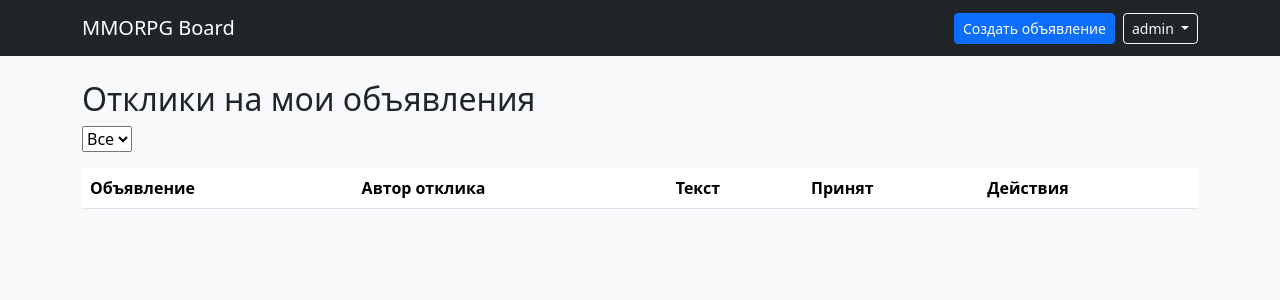
After one commit to andrey01chirkin/Mmorpg_Board, a Django app: page /my_replies/ in a window 1280 px wide. The commit adds this page. Shown: the top 300 px of the page. Run offline with Django 5.2, Linux system fonts and the light colour scheme; a user stored in the database is signed in; data comes from the database, SQL or seed files in the repository; both versions use the stored data as it was after the commit; lists and menus that the app fills with data are empty; some libraries are stand-ins or nearby versions.

```diff
--- a/mmorpg_board/board/templates/board/edit_post.html
+++ b/mmorpg_board/board/templates/board/edit_post.html
@@ -21,7 +21,7 @@
             {% if post.image %}
                 <div>
                     <label>Текущая обложка:</label><br>
-                    <img src="{{ post.image.url }}" alt="Обложка" style="max-width: 300px;">
+                    <img src="{{ post.image.url }}" class="mb-3" alt="Обложка" style="max-width: 300px;">
                 </div>
             {% endif %}
             <button type="submit" class="btn btn-success">Сохранить изменения</button>
--- /dev/null
+++ b/mmorpg_board/board/templates/board/my_replies.html
@@ -0,0 +1,39 @@
+{% extends "base.html" %}
+
+{% block content %}
+<h2>Отклики на мои объявления</h2>
+
+<form method="get">
+<!--    <label>Фильтровать по откликам:</label>-->
+    <select name="post_id" onchange="this.form.submit()">
+        <option value="">Все</option>
+        {% for post in user_posts %}
+        <option value="{{ post.id }}" {% if request.GET.post_id == post.id|stringformat:"s" %}selected{% endif %}>{{ post.title }}</option>
+        {% endfor %}
+    </select>
+</form>
+
+<table class="table mt-3">
+    <tr>
+        <th>Объявление</th>
+        <th>Автор отклика</th>
+        <th>Текст</th>
+        <th>Принят</th>
+        <th>Действия</th>
+    </tr>
+    {% for reply in replies %}
+    <tr>
+        <td>{{ reply.post.title }}</td>
+        <td>{{ reply.author.username }}</td>
+        <td>{{ reply.content }}</td>
+        <td>{{ reply.accepted|yesno:"Да,Нет" }}</td>
+        <td>
+            {% if not reply.accepted %}
+            <a href="{% url 'accept_reply' reply.id %}" class="btn btn-success">Принять</a>
+            {% endif %}
+            <a href="{% url 'delete_reply' reply.id %}" class="btn btn-danger">Удалить</a>
+        </td>
+    </tr>
+    {% endfor %}
+</table>
+{% endblock %}
--- a/mmorpg_board/board/urls.py
+++ b/mmorpg_board/board/urls.py
@@ -1,6 +1,7 @@
 from django.urls import path
 from .views import register_view, confirm_email_view, login_view, home_view, registration_success_view, create_post, \
-    post_detail_view, my_posts_view, edit_post_view
+    post_detail_view, my_posts_view, edit_post_view, my_replies_view, accept_reply_view, \
+    delete_reply_view
 from django.contrib.auth.views import LogoutView
 
 urlpatterns = [
@@ -11,8 +12,12 @@ urlpatterns = [
     path('login/', login_view, name='login'),
     path('logout/', LogoutView.as_view(next_page='home'), name='logout'),
     path('create/', create_post, name='create_post'),
-    path('post/<int:pk>/', post_detail_view, name='post_detail'),
+    path('post/<int:post_id>/', post_detail_view, name='post_detail'),
 
     path('my_posts/', my_posts_view, name='my_posts'),
     path('edit/<int:post_id>/', edit_post_view, name='edit_post'),
+
+    path('my_replies/', my_replies_view, name='my_replies'),
+    path('accept_reply/<int:reply_id>/', accept_reply_view, name='accept_reply'),
+    path('delete_reply/<int:reply_id>/', delete_reply_view, name='delete_reply'),
 ]
--- a/mmorpg_board/board/views.py
+++ b/mmorpg_board/board/views.py
@@ -1,6 +1,7 @@
+from django.conf import settings
 from django.shortcuts import render, redirect, get_object_or_404
-from .forms import CustomRegistrationForm
-from .models import EmailConfirmation, Post
+from .forms import CustomRegistrationForm, ReplyForm
+from .models import EmailConfirmation, Post, Reply
 from django.core.mail import send_mail
 from django.contrib.auth.models import User
 from .forms import EmailCodeForm
@@ -8,7 +9,6 @@ from django.contrib.auth import login
 from .forms import EmailLoginForm
 from django.contrib.auth.decorators import login_required
 from .forms import PostForm
-from ckeditor_uploader.views import upload
 
 
 def home_view(request):
@@ -90,9 +90,41 @@ def create_post(request):
     return render(request, 'board/create_post.html', {'form': form})
 
 
-def post_detail_view(request, pk):
-    post = get_object_or_404(Post, pk=pk)
-    return render(request, 'board/post_detail.html', {'post': post})
+@login_required
+def post_detail_view(request, post_id):
+    try:
+        post = get_object_or_404(Post, id=post_id)
+        accepted_replies = post.replies.filter(accepted=True)  # Отображаем только принятые отклики
+
+        if request.method == 'POST':
+            form = ReplyForm(request.POST)
+            if form.is_valid():
+                reply = form.save(commit=False)
+                reply.author = request.user
+                reply.post = post
+                reply.save()
+
+            # Отправка уведомления автору объявления
+            send_mail(
+                subject='Новый отклик на ваше объявление',
+                message=f'На ваше объявление "{post.title}" поступил отклик от {request.user.username}: {reply.content}',
+                from_email=settings.DEFAULT_FROM_EMAIL,
+                recipient_list=[post.author.email],
+                fail_silently=False,
+            )
+            return redirect('post_detail', post_id=post.id)
+        else:
+            form = ReplyForm()
+
+        return render(request, 'board/post_detail.html', {
+            'post': post,
+            'form': form,
+            'replies': accepted_replies,
+        })
+
+    except Exception as e:
+        print(f"Ошибка: {e}")
+        return render(request, 'board/error.html', {'message': str(e)})
 
 
 def my_posts_view(request):
@@ -110,3 +142,39 @@ def edit_post_view(request, post_id):
     else:
         form = PostForm(instance=post)
     return render(request, 'board/edit_post.html', {'form': form, 'post': post})
+
+
+@login_required
+def my_replies_view(request):
+    user_posts = Post.objects.filter(author=request.user)
+    replies = Reply.objects.filter(post__in=user_posts).select_related('post')
+    post_filter = request.GET.get('post_id')
+
+    if post_filter:
+        replies = replies.filter(post__id=post_filter)
+
+    return render(request, 'board/my_replies.html', {'replies': replies, 'user_posts': user_posts})
+
+
+@login_required
+def accept_reply_view(request, reply_id):
+    reply = get_object_or_404(Reply, id=reply_id, post__author=request.user)
+    reply.accepted = True
+    reply.save()
+
+    # Отправка уведомления пользователю
+    send_mail(
+        'Ваш отклик принят',
+        f'Ваш отклик на объявление "{reply.post.title}" был принят!',
+        settings.DEFAULT_FROM_EMAIL,
+        [reply.author.email],
+        fail_silently=False,
+    )
+
+    return redirect('my_replies')
+
+@login_required
+def delete_reply_view(request, reply_id):
+    reply = get_object_or_404(Reply, id=reply_id, post__author=request.user)
+    reply.delete()
+    return redirect('my_replies')
--- a/mmorpg_board/mmorpg_board/settings.py
+++ b/mmorpg_board/mmorpg_board/settings.py
@@ -157,11 +157,8 @@ CKEDITOR_CONFIGS = {
     }
 }
 
-
 # EMAIL_BACKEND = 'django.core.mail.backends.console.EmailBackend'
 # DEFAULT_FROM_EMAIL = 'chirkin.andrey377@gmail.com'
-
-
 
 email = os.getenv('email')
 email_password = os.getenv('email_password')
--- a/mmorpg_board/mmorpg_board/templates/base.html
+++ b/mmorpg_board/mmorpg_board/templates/base.html
@@ -4,9 +4,19 @@
     <meta charset="UTF-8">
     <title>{% block title %}MMORPG Board{% endblock %}</title>
     <link href="https://cdn.jsdelivr.net/npm/bootstrap@5.3.3/dist/css/bootstrap.min.css" rel="stylesheet">
+    <style>
+        .dropdown-menu a {
+            color: #000;
+        }
+        .dropdown-menu a:hover {
+            background-color: #f0f0f0;
+        }
+        .dropdown-menu a.text-danger:hover {
+            background-color: #f8d7da;
+        }
+    </style>
 </head>
 <body class="bg-light">
-
     <!-- 🌟 Навигационная панель -->
     <nav class="navbar navbar-expand-lg navbar-dark bg-dark">
         <div class="container">
@@ -15,12 +25,21 @@
                 <ul class="navbar-nav">
                     {% if user.is_authenticated %}
                         <li class="nav-item d-flex align-items-center">
-                            <a href="{% url 'my_posts' %}" class="text-white me-3">Мои объявления</a>
-                            <span class="text-white me-3">{{ user.username }}</span>
+                            <!-- Кнопка "Создать объявление" -->
                             <a href="{% url 'create_post' %}" class="btn btn-primary btn-sm me-2">Создать объявление</a>
-                            <button class="btn btn-danger btn-sm" data-bs-toggle="modal" data-bs-target="#logoutModal">
-                                Выйти
-                            </button>
+
+                            <!-- Выпадающий список с именем пользователя -->
+                            <div class="dropdown">
+                                <button class="btn btn-outline-light btn-sm dropdown-toggle" type="button" id="userDropdown" data-bs-toggle="dropdown" aria-expanded="false">
+                                    {{ user.username }}
+                                </button>
+                                <ul class="dropdown-menu dropdown-menu-end" aria-labelledby="userDropdown">
+                                    <li><a class="dropdown-item" href="{% url 'my_replies' %}">Отклики на мои объявления</a></li>
+                                    <li><a class="dropdown-item" href="{% url 'my_posts' %}">Мои объявления</a></li>
+                                    <li><hr class="dropdown-divider"></li>
+                                    <li><a class="dropdown-item text-danger" href="{% url 'logout' %}">Выйти</a></li>
+                                </ul>
+                            </div>
                         </li>
                     {% else %}
                         <li class="nav-item">
@@ -34,6 +53,7 @@
             </div>
         </div>
     </nav>
+
     <div class="container mt-4">
         {% block content %}
         {% endblock %}
@@ -59,7 +79,6 @@
         </div>
       </div>
     </div>
-
 <script src="https://cdn.jsdelivr.net/npm/bootstrap@5.3.3/dist/js/bootstrap.bundle.min.js"></script>
 </body>
 </html>
```
Also changed, not shown: mmorpg_board/board/forms.py (+11 -1 lines), mmorpg_board/board/models.py (+11 -0 lines), mmorpg_board/board/templates/board/add_reply.html (added, +9 -0 lines), mmorpg_board/board/templates/board/post_detail.html (+18 -0 lines), mmorpg_board/board/migrations/0005_reply.py (added), mmorpg_board/db.sqlite3, mmorpg_board/media/post_images/02_waj93fZ.jpg (added), mmorpg_board/media/post_images/MacBook-Pro-Apple-Pay-2_MZ0jKcF.jpg (added), mmorpg_board/media/post_images/novyj-geely-coolray-2023-foto_5WVMSuw.jpeg (added), mmorpg_board/media/post_images/novyj-geely-coolray-2023-foto_EpYXu6P.jpeg (added), mmorpg_board/media/post_images/novyj-geely-coolray-2023-foto_btWkWrk.jpeg (added), mmorpg_board/media/post_images/novyj-geely-coolray-2023-foto_ijQ2LR8.jpeg (added), mmorpg_board/media/post_images/novyj-geely-coolray-2023-foto_xnekArp.jpeg (added).
